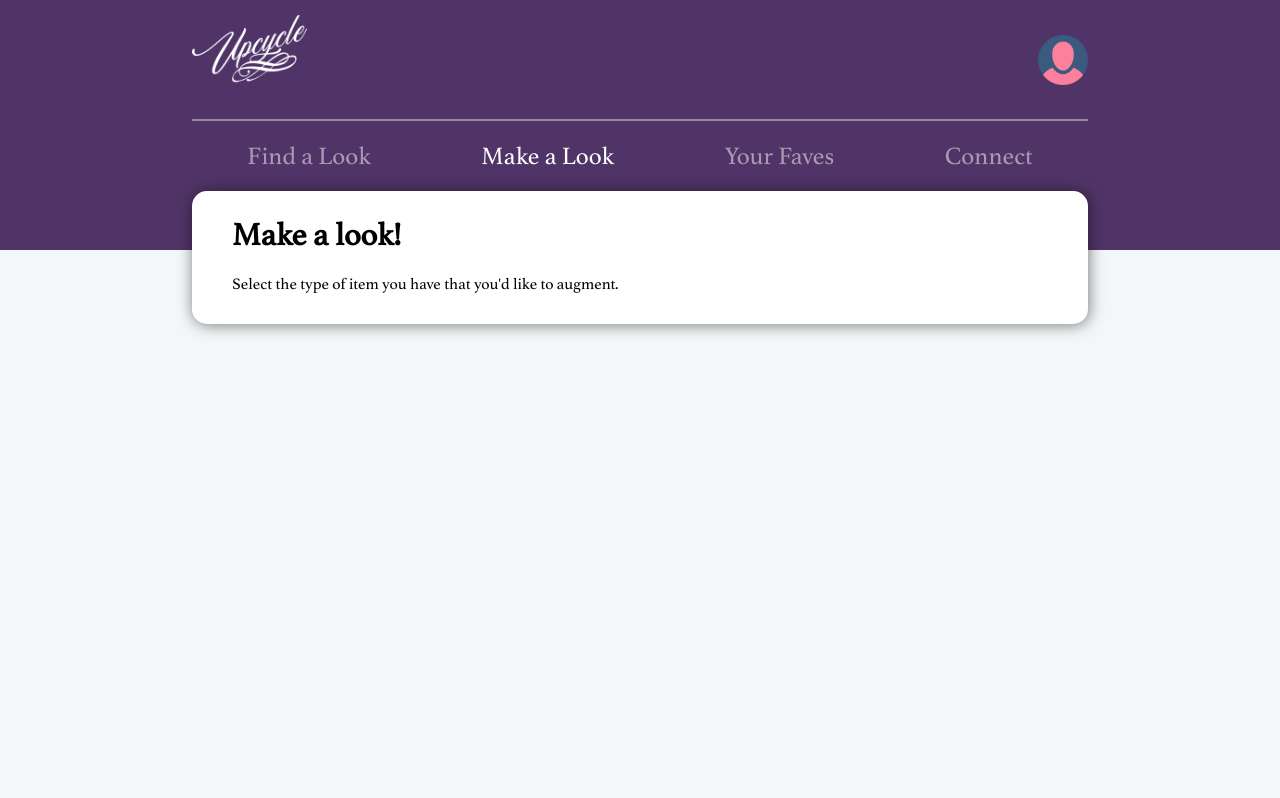
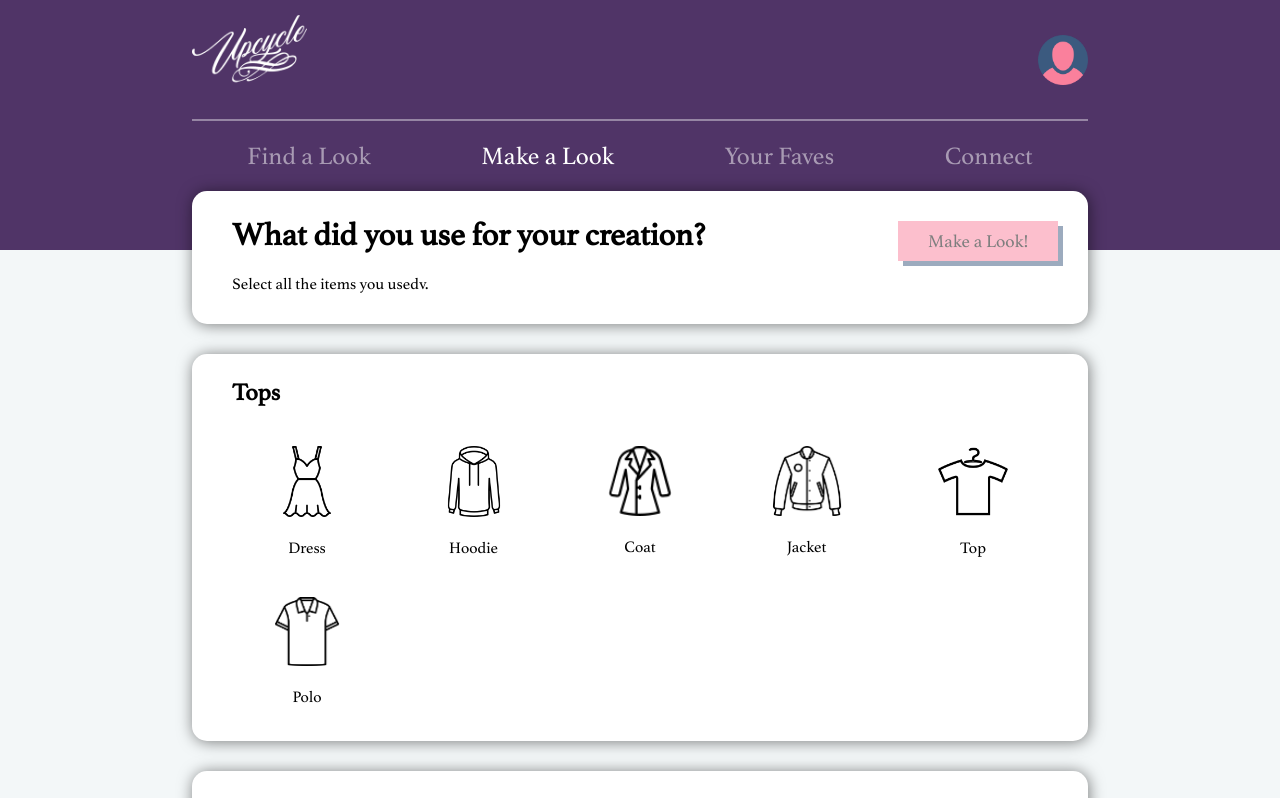
Before and after one commit to gabdullah/fth2019, a Vue app: page /dashboard/make in a window 1280 px wide. Shown: the top 798 px of the page. Built offline with nearby package versions, Linux system fonts and the light colour scheme; no server answers.

Commit message:
Started Make a Look page

```diff
--- a/src/App.vue
+++ b/src/App.vue
@@ -143,6 +143,23 @@ button {
     opacity: 1;
   }
 }
+.pink-button {
+  background: $pink;
+  color: black;
+  font-size: 18px;
+  padding: 10px 30px;
+  border: none;
+  box-shadow: 5px 5px 0px $blue;
+  transition-duration: .2s;
+  cursor: pointer;
+  &:hover:not(.inactive) {
+      box-shadow: 10px 10px 0px $blue;
+  }
+  opacity: .5;
+  &:not(.inactive) {
+    opacity: 1;
+  }
+}
 
 .auth-box {
   width: 50%;
--- a/src/components/Make.vue
+++ b/src/components/Make.vue
@@ -1,8 +1,70 @@
 <template>
-<div id="make">
+<div id="looks">
     <div class="white-widget">
-        <h1>Make a look!</h1>
-        <p>Select the type of item you have that you'd like to augment.</p>
+        <h1>What did you use for your creation?</h1>
+        <p>Select all the items you usedv.</p>
+        <button class="pink-button" id="make-a-look"
+            :class="{
+                'inactive': !itemSelected
+            }">
+            Make a Look!
+        </button>
     </div>
+    <div v-for="catagory in clothes" class="white-widget">
+        <h2>{{catagory.name}}</h2>
+        <div class="items">
+            <div class="item" v-for="item in catagory.items"
+                @click="select(item)"
+                :class="{
+                        'selected': selectedClothes[item.name]
+                    }">
+                <img :src="'/icons/' + item.icon">
+                <br><br>
+                {{item.name}}
+            </div>
+        </div>
+    </div>
+    <button class="pink-button"
+        :class="{
+            'inactive': !itemSelected
+        }">
+        Make a Look!
+    </button>
 </div>
 </template>
+
+<script>
+import Vue from 'vue';
+
+import clothes from '@/clothes.js'
+
+export default {
+    data() {
+        return {
+            clothes: clothes,
+            selectedClothes: {},
+            itemSelected: false,
+        }
+    },
+    methods: {
+        select(item) {
+            this.itemSelected = true;
+            if (!this.selectedClothes[item.name]) {
+                Vue.set(this.selectedClothes, item.name, true);
+            } else {
+                Vue.set(this.selectedClothes, item.name, false);
+            }
+        }
+    }
+}
+</script>
+
+<style scoped>
+#make-a-look {
+    position: absolute;
+    right: 30px;
+    top: 30px;
+
+}
+
+</style>
```
